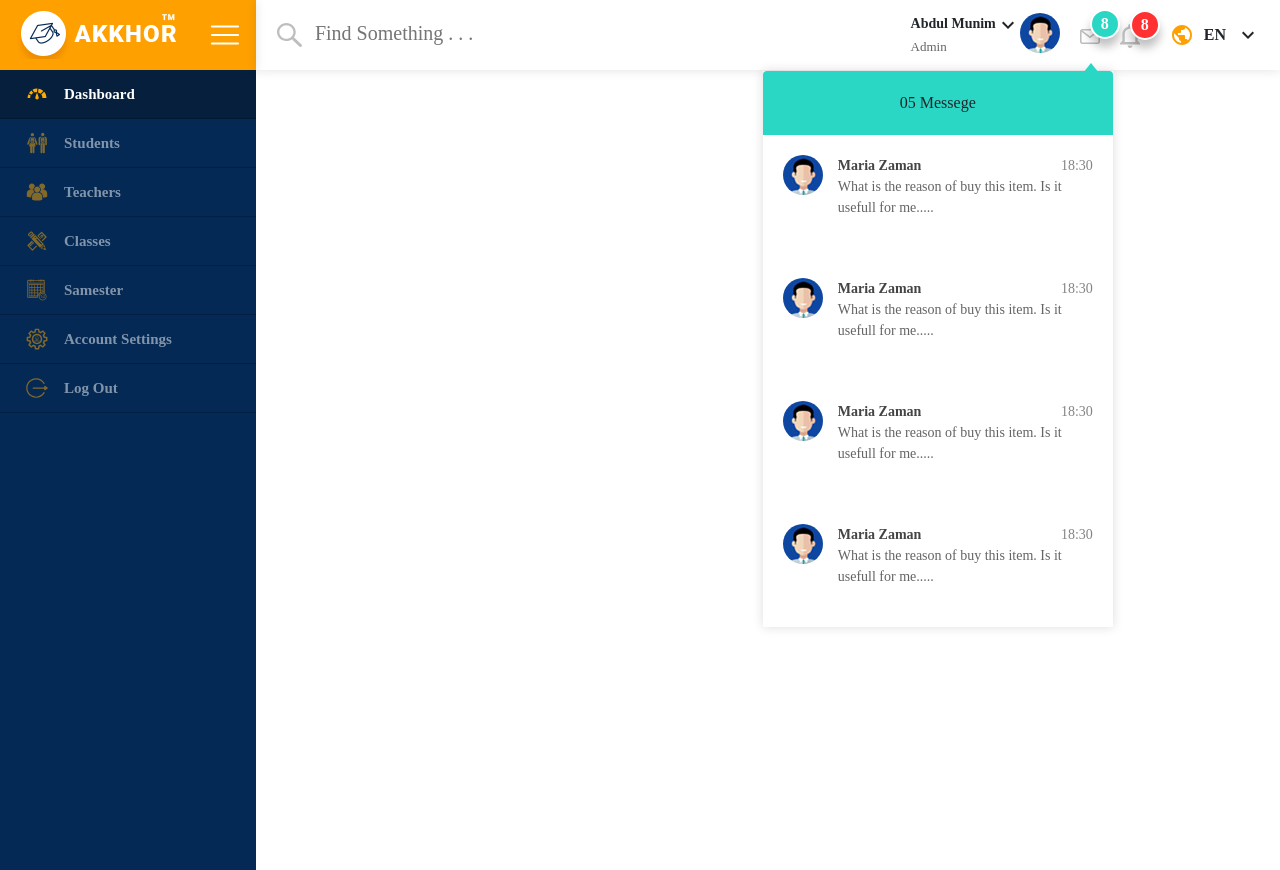
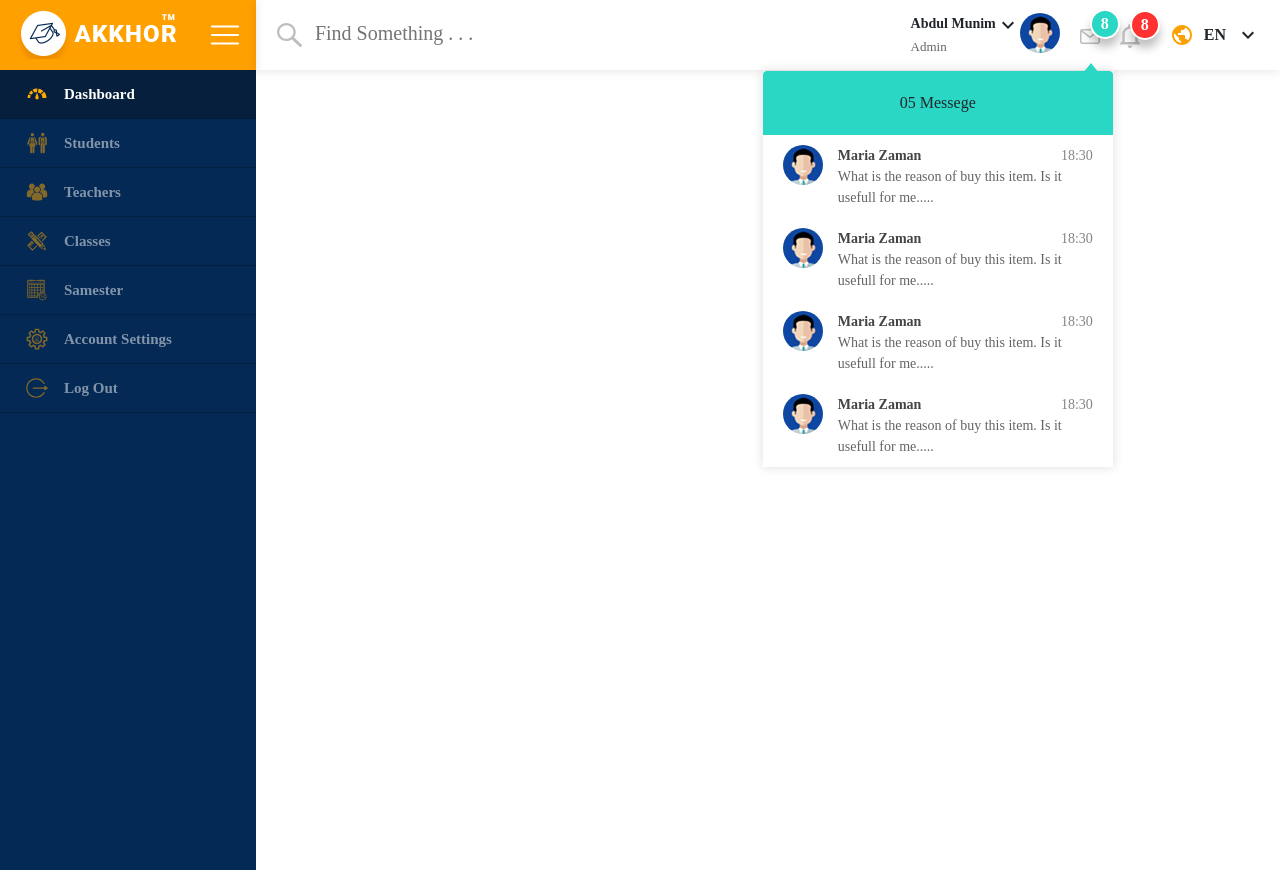
Before and after one commit to AbdulMunim343/unisystem, a React (Create React App) app: page / in a window 1280 px wide. Built offline with nearby package versions, Linux system fonts and the light colour scheme; a web font is replaced by a local one.

Commit message:
drop downs changes

```diff
--- a/src/common/topbar/Topbar.scss
+++ b/src/common/topbar/Topbar.scss
@@ -183,7 +183,7 @@
   }
 
   .contant_area {
-    padding: 20px;
+    padding: 10px 20px;
   }
 
   .messege_wrapper {
@@ -213,7 +213,6 @@
 
       p {
         font-size: 14px;
-        margin: 0 0 20px 0;
         color: #646464;
       }
     }
```
